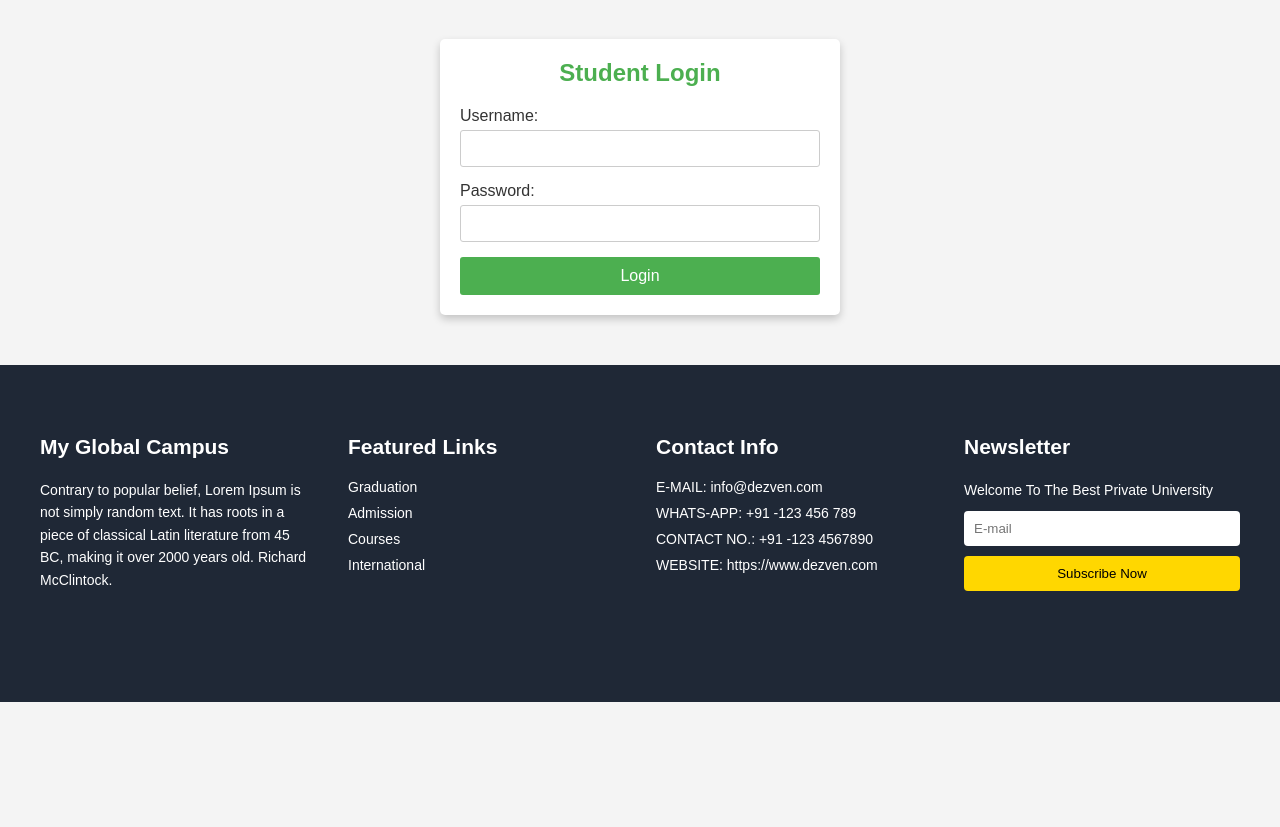
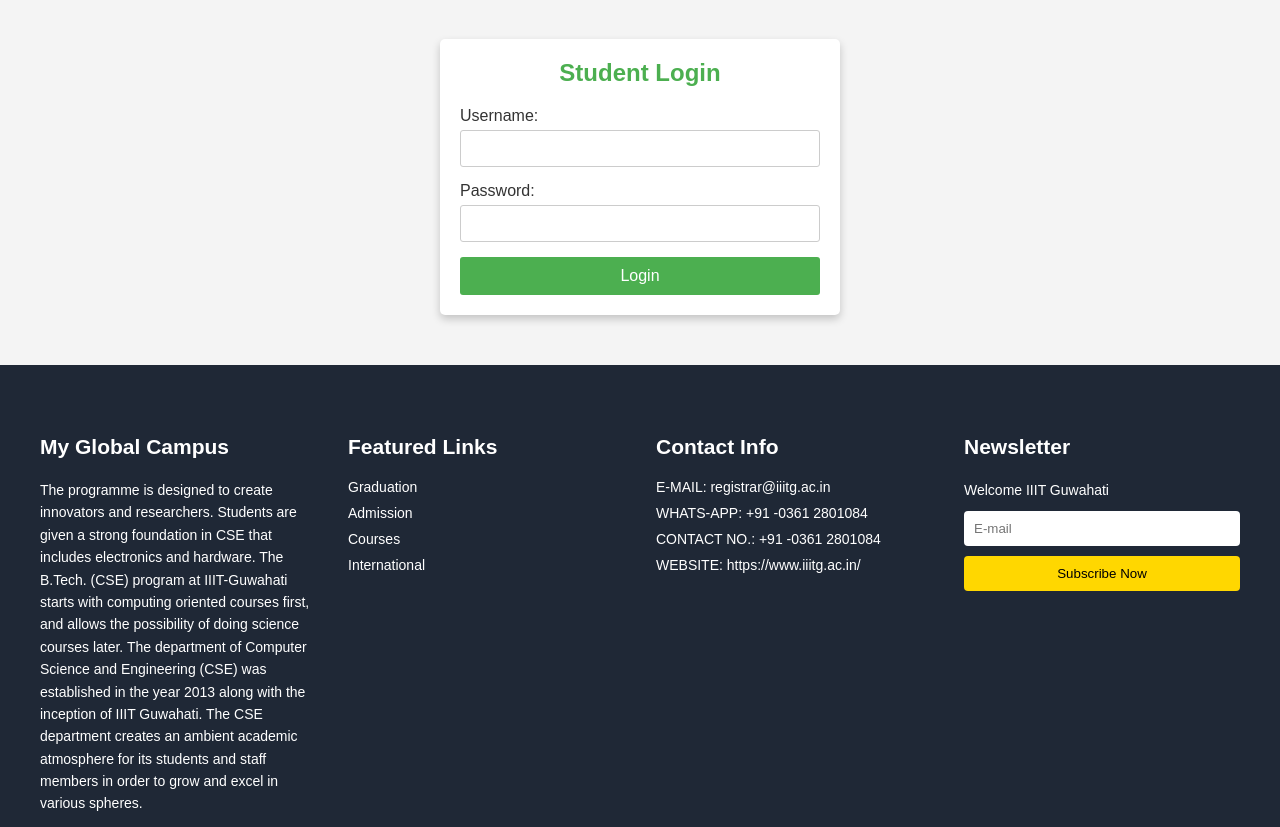
Before and after one commit to shikhar0110/cse-website, a website: page public/student.html in a window 1280 px wide. Shown: the part 59-886 px from the top of the page. Before the commit the page ends 800 px from the top, so only its background shows below. Drawn offline with Linux system fonts and the light colour scheme.

Commit message:
third commit

```diff
--- a/public/student.html
+++ b/public/student.html
@@ -44,9 +44,16 @@
             <div class="footer-link">
               <h2>My Global Campus</h2>
               <p>
-                Contrary to popular belief, Lorem Ipsum is not simply random
-                text. It has roots in a piece of classical Latin literature from
-                45 BC, making it over 2000 years old. Richard McClintock.
+                The programme is designed to create innovators and researchers.
+                Students are given a strong foundation in CSE that includes
+                electronics and hardware. The B.Tech. (CSE) program at
+                IIIT-Guwahati starts with computing oriented courses first, and
+                allows the possibility of doing science courses later. The
+                department of Computer Science and Engineering (CSE) was
+                established in the year 2013 along with the inception of IIIT
+                Guwahati. The CSE department creates an ambient academic
+                atmosphere for its students and staff members in order to grow
+                and excel in various spheres.
               </p>
               <ul class="social-icon">
                 <li>
@@ -91,19 +98,19 @@
               <ul class="footer-contact">
                 <li>
                   <i class="fa fa-envelope-o"></i>
-                  <span>E-MAIL: info@dezven.com</span>
+                  <span>E-MAIL: registrar@iiitg.ac.in</span>
                 </li>
                 <li>
                   <i class="fa fa-whatsapp"></i>
-                  <span>WHATS-APP: +91 -123 456 789</span>
+                  <span>WHATS-APP: +91 -0361 2801084</span>
                 </li>
                 <li>
                   <i class="fa fa-fax"></i>
-                  <span>CONTACT NO.: +91 -123 4567890</span>
+                  <span>CONTACT NO.: +91 -0361 2801084</span>
                 </li>
                 <li>
                   <i class="fa fa-globe"></i>
-                  <span>WEBSITE: https://www.dezven.com</span>
+                  <span>WEBSITE: https://www.iiitg.ac.in/</span>
                 </li>
               </ul>
             </div>
@@ -111,7 +118,7 @@
           <div class="width-25">
             <div class="footer-link newsletter">
               <h2>Newsletter</h2>
-              <p>Welcome To The Best Private University</p>
+              <p>Welcome IIIT Guwahati</p>
               <input type="text" placeholder="E-mail" />
               <button>Subscribe Now</button>
             </div>
```
Also changed, not shown: public/studentss.html (+1 -1 lines).
